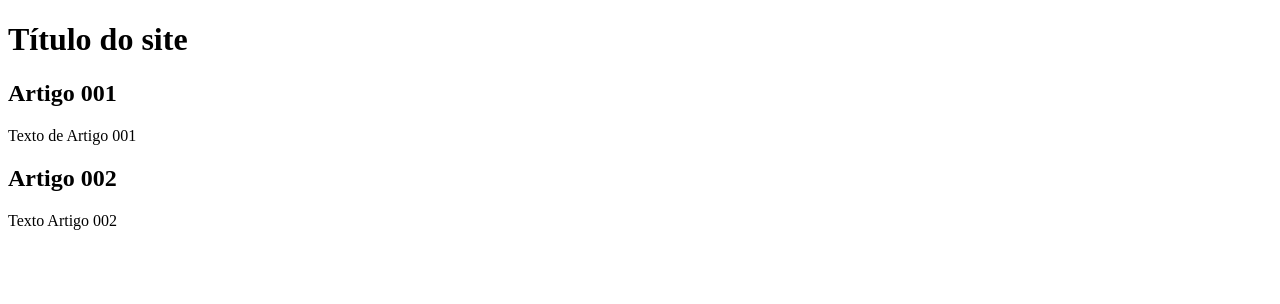
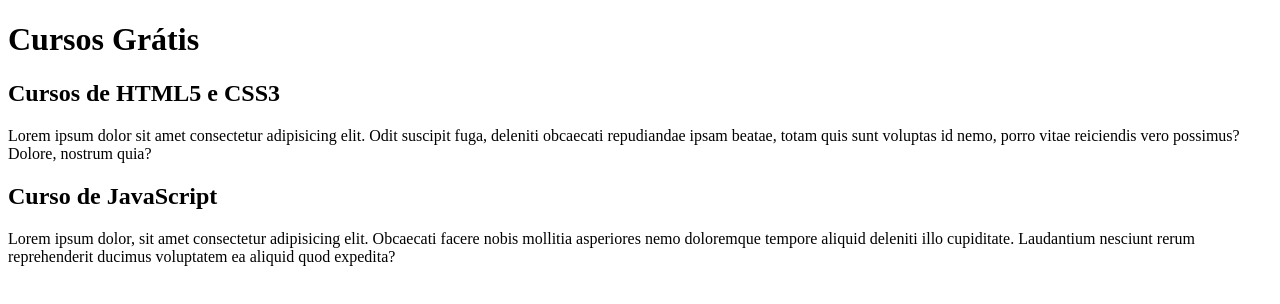
Before and after one commit to bluue-code/projeto-site, a plain HTML site: page index.html in a window 1280 px wide. Drawn offline with Linux system fonts and the light colour scheme.

Commit message:
Comecei a escrever o contéudo

```diff
--- a/index.html
+++ b/index.html
@@ -8,17 +8,17 @@
 <body>
     <main>
         <header>
-            <h1>Título do site</h1>
+            <h1>Cursos Grátis</h1>
         </header>
 
         <article>
-            <h2>Artigo 001</h2>
-            <p>Texto de Artigo 001</p>
+            <h2>Cursos de HTML5 e CSS3</h2>
+            <p>Lorem ipsum dolor sit amet consectetur adipisicing elit. Odit suscipit fuga, deleniti obcaecati repudiandae ipsam beatae, totam quis sunt voluptas id nemo, porro vitae reiciendis vero possimus? Dolore, nostrum quia?</p>
         </article>
 
         <article>
-            <h2>Artigo 002</h2>
-            <p>Texto Artigo 002</p>
+            <h2>Curso de JavaScript</h2>
+            <p>Lorem ipsum dolor, sit amet consectetur adipisicing elit. Obcaecati facere nobis mollitia asperiores nemo doloremque tempore aliquid deleniti illo cupiditate. Laudantium nesciunt rerum reprehenderit ducimus voluptatem ea aliquid quod expedita?</p>
         </article>
     </main>
 
```
